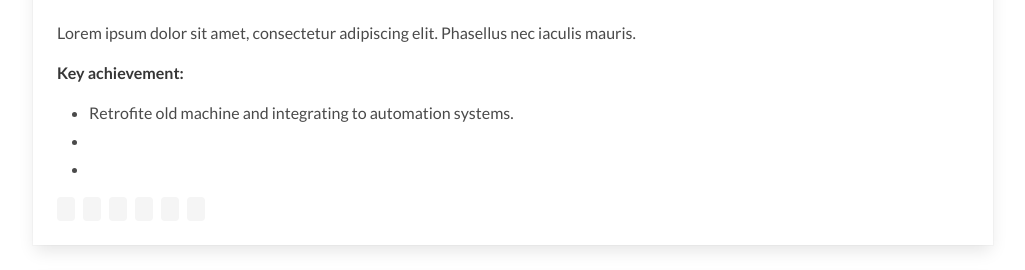
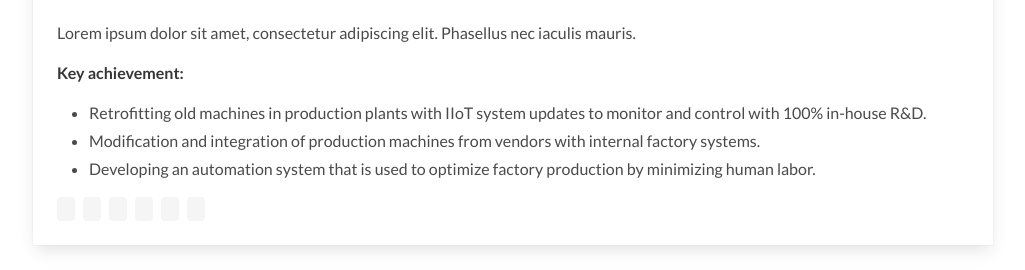
Before and after one commit to RJLABS/rjlabs.github.io, a plain HTML site: page index.html in a window 1280 px wide. Shown: the part 1422-1692 px from the top of the page, without its empty margins (127-1152 px from the left). Drawn offline with Linux system fonts and the light colour scheme.

Commit message:
update key archment

```diff
--- a/index.html
+++ b/index.html
@@ -149,9 +149,9 @@
             <p></p>
             <p><strong>Key achievement:</strong></p>
             <ul>
-              <li>Retrofite old machine and integrating to automation systems.</li>
-              <li></li>
-              <li></li>
+              <li>Retrofitting old machines in production plants with IIoT system updates to monitor and control with 100% in-house R&D.</li>
+              <li>Modification and integration of production machines from vendors with internal factory systems.</li>
+              <li>Developing an automation system that is used to optimize factory production by minimizing human labor.</li>
             </ul>
             <div class="tags">
               <span class="tag"></span>
```
